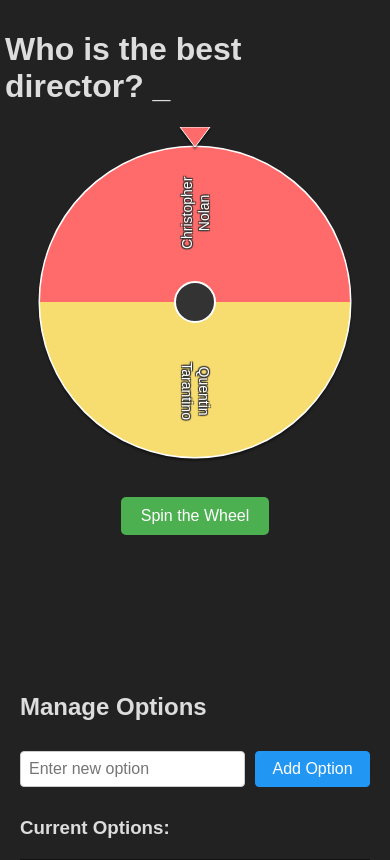
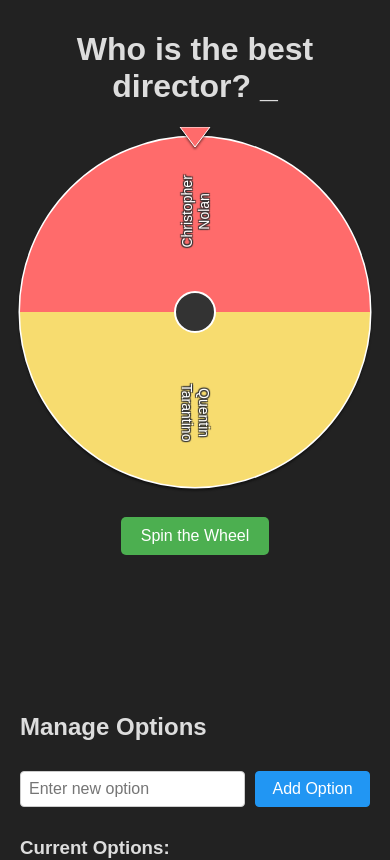
Before and after one commit to krasej/wheeloffortune, a Vue app: page / in a window 390 px wide. Shown: the top 860 px of the page. Built offline with nearby package versions, Linux system fonts and the light colour scheme.

Commit message:
horizontal scrollbar fix

```diff
--- a/src/assets/main.css
+++ b/src/assets/main.css
@@ -114,6 +114,7 @@ g.segment:nth-of-type(4n) {
 .title-heading {
   position: relative;
   display: inline-block;
+  text-align: center;
 }
 
 .title-heading.notEdited::after {
--- a/src/components/SpinnerModule.vue
+++ b/src/components/SpinnerModule.vue
@@ -92,9 +92,9 @@ function resize() {
         imageCenter.value = imageSize.value / 2
     } else {
 
-        imageSize.value = window.innerWidth - 40
+        imageSize.value = window.innerWidth - 20
         imageCenter.value = imageSize.value / 2
-        wheelRadius.value = imageCenter.value - 20
+        wheelRadius.value = imageCenter.value - 10
     }
 }
 
@@ -116,7 +116,7 @@ onUnmounted(() => {
         <ConfettiExplosion v-if="winner" :active="!!winner" :duration="3000" :stageWidth="800" :stageHeight="imageSize"
             :colors="['var(--color-segment-first)', 'var(--color-segment-second)', 'var(--color-segment-third)', 'var(--color-segment-fourth)', 'var(--color-segment-third)', 'var(--color-segment-alt)']" />
 
-        <svg :width="imageSize" :height="imageSize" class="wheel-svg">
+        <svg :width="imageSize" :height="imageSize" :viewBox="`0 0 ${imageSize} ${imageSize}`" class="wheel-svg">
             <circle :cx="imageCenter" :cy="imageCenter" :r="wheelRadius" class="outer-circle" />
             <g v-for="(label, i) in segments" :key="i" class="segment"
                 :style="{ transform: `rotate(${angle}deg)`, transformOrigin: `${imageCenter}px ${imageCenter}px` }">
@@ -151,5 +151,11 @@ onUnmounted(() => {
     display: flex;
     flex-direction: column;
     align-items: center;
+    overflow-x: hidden;
+}
+
+.wheel-svg {
+    max-width: 100%;
+    height: auto;
 }
 </style>
```
